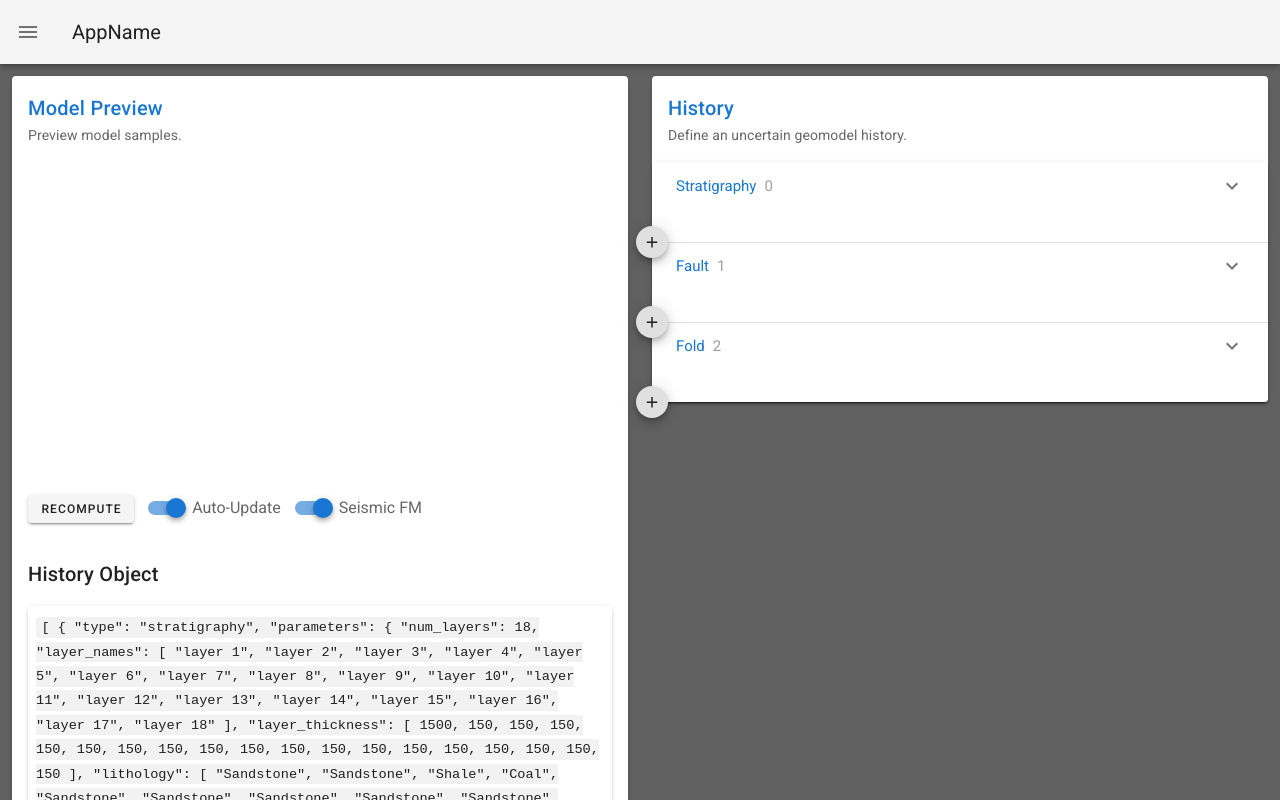
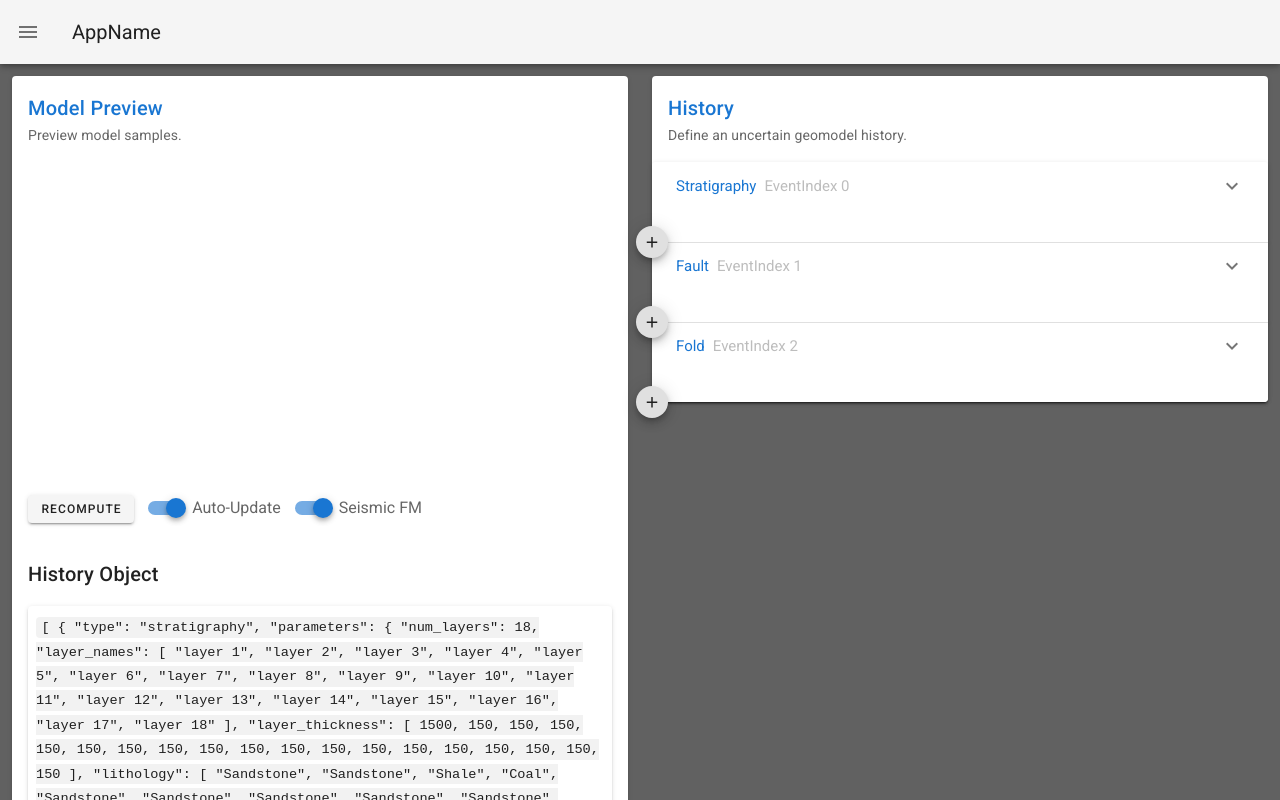
Before and after one commit to agilescientific/modelr2, a Vue app: page /#/model in a window 1280 px wide. Shown: the top 800 px of the page. Built offline with nearby package versions, Linux system fonts and the light colour scheme.

Commit message:
eventindex info

```diff
--- a/src/components/Events/Event.vue
+++ b/src/components/Events/Event.vue
@@ -4,7 +4,9 @@
       color="primary--text"
       class="text-capitalize"
     >
-      {{ event.type }} <span class="ml-2 grey--text">{{ eventIndex }}</span>
+      <template>
+        {{ event.type }} <span class="ml-2 grey--text text--lighten-1">eventIndex {{ eventIndex }}</span>
+      </template>
     </v-expansion-panel-header>
     <v-expansion-panel-content>
       <EventFold v-if="event.type === 'fold'" :eventIndex="eventIndex" />
```
